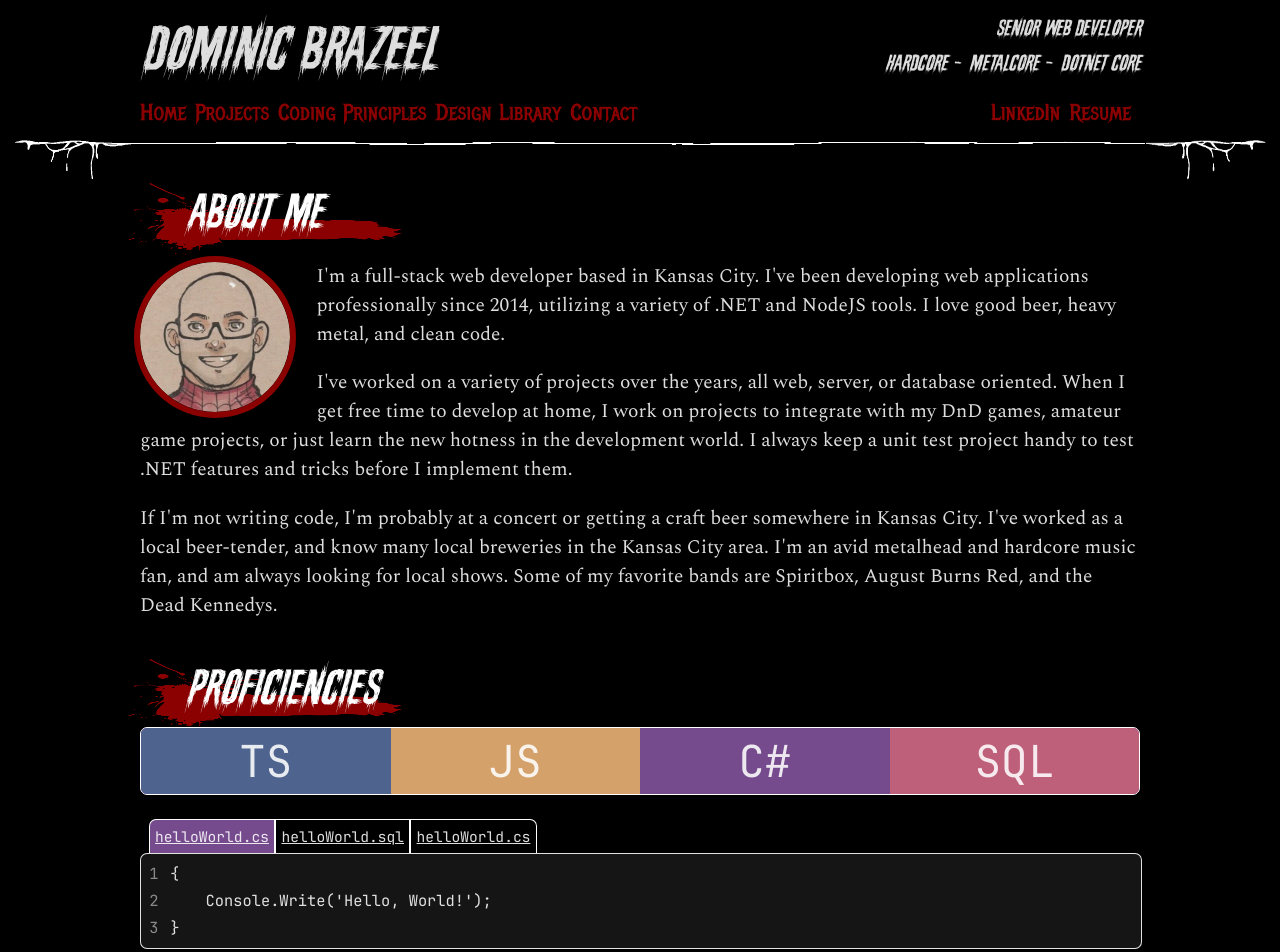
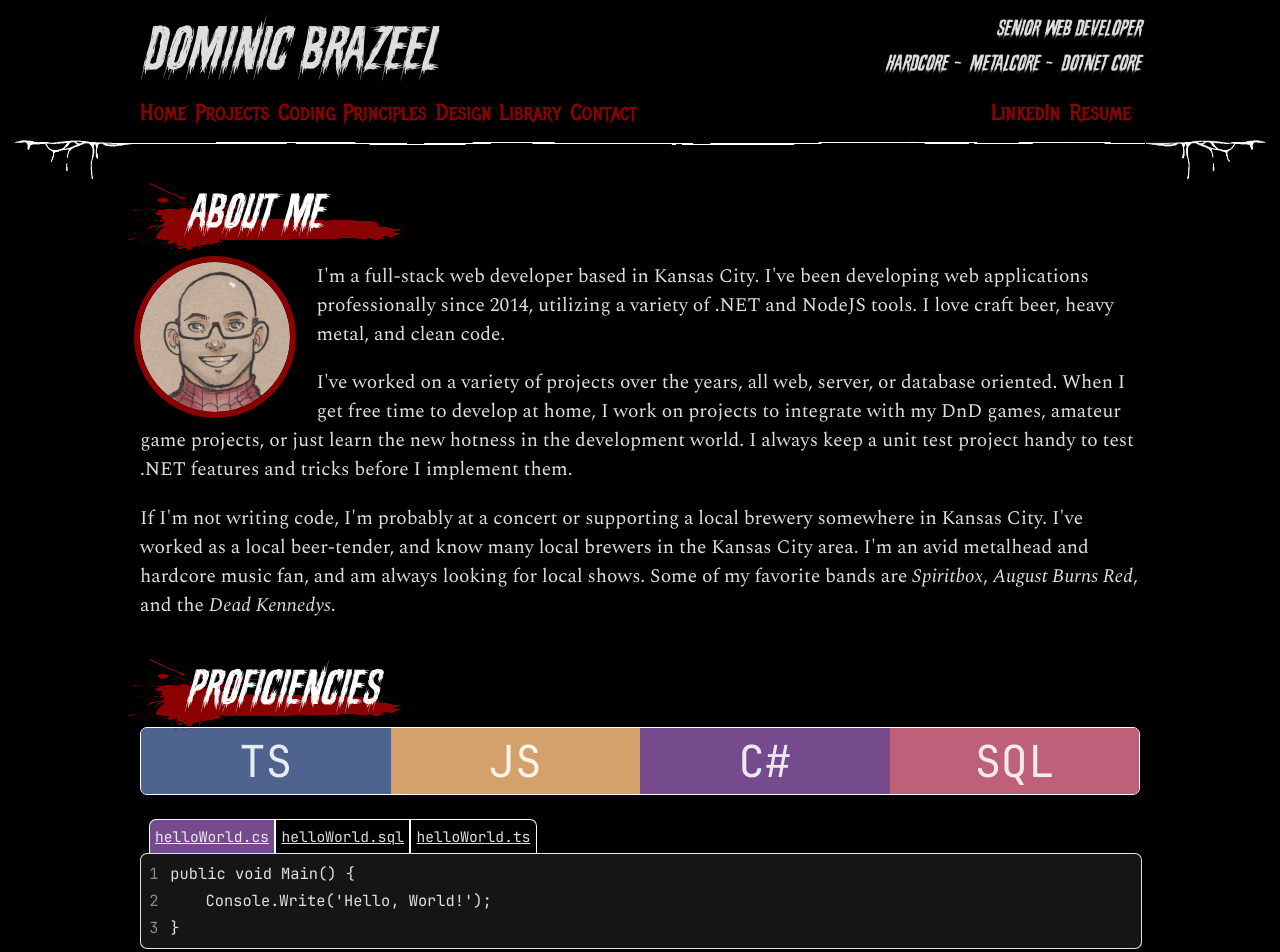
Before and after one commit to Bonk4/dombrazeel, an Angular app: page / in a window 1280 px wide. Shown: the top 952 px of the page. Built offline with nearby package versions, Linux system fonts and the light colour scheme.

Commit message:
fix: italic font, script updates

```diff
--- a/src/app/components/content-header/content-header.ts
+++ b/src/app/components/content-header/content-header.ts
@@ -14,10 +14,10 @@ import { Component } from '@angular/core';
   `,
   styles: `
     h2 {
-      z-index: -1;
+      z-index: 1;
     }
     .brush-stroke-underline::after {
-      z-index: -2;
+      z-index: -1;
       content: '';
       position: absolute;
 
--- a/src/app/home/about-me/about-me.ts
+++ b/src/app/home/about-me/about-me.ts
@@ -16,7 +16,7 @@ import { Avatar } from '../../components/avatar/avatar';
       />
       <p>
         I'm a full-stack web developer based in Kansas City. I've been developing web applications
-        professionally since 2014, utilizing a variety of .NET and NodeJS tools. I love good beer,
+        professionally since 2014, utilizing a variety of .NET and NodeJS tools. I love craft beer,
         heavy metal, and clean code.
       </p>
       <p>
@@ -26,10 +26,12 @@ import { Avatar } from '../../components/avatar/avatar';
         a unit test project handy to test .NET features and tricks before I implement them.
       </p>
       <p>
-        If I'm not writing code, I'm probably at a concert or getting a craft beer somewhere in
-        Kansas City. I've worked as a local beer-tender, and know many local breweries in the Kansas
-        City area. I'm an avid metalhead and hardcore music fan, and am always looking for local
-        shows. Some of my favorite bands are Spiritbox, August Burns Red, and the Dead Kennedys.
+        If I'm not writing code, I'm probably at a concert or supporting a local brewery somewhere
+        in Kansas City. I've worked as a local beer-tender, and know many local brewers in the
+        Kansas City area. I'm an avid metalhead and hardcore music fan, and am always looking for
+        local shows. Some of my favorite bands are <span class="italic">Spiritbox</span>,
+        <span class="italic">August Burns Red</span>, and the
+        <span class="italic">Dead Kennedys</span>.
       </p>
     </div>
   `,
--- a/src/app/scripts/scripts.ts
+++ b/src/app/scripts/scripts.ts
@@ -13,17 +13,18 @@ export const csharpBetterIfCheck = `var attributeToCheck = object?.Property?.Sub
 
 export const sqlHelloWorld: Script = {
   name: 'helloWorld.sql',
-  code: `select 'Hello, World!' from main;`,
+  code: `declare @message varchar = 'Hello, World!';
+select 'Hello, World!' from main;`,
 };
 
 export const csharpHelloWorld: Script = {
   name: 'helloWorld.cs',
-  code: `{
+  code: `public void Main() {
   \tConsole.Write('Hello, World!');
   }`,
 };
 
 export const typescriptHelloWorld: Script = {
-  name: 'helloWorld.cs',
-  code: `console.log('Hello, World!');`,
+  name: 'helloWorld.ts',
+  code: `const message = 'Hello, World!';\nconsole.log(message);`,
 };
--- a/src/styles/styles.css
+++ b/src/styles/styles.css
@@ -127,7 +127,7 @@ pre {
 }
 
 .italic {
-  font-family: 'EB Garamond Italic', serif !important;
+  font-family: 'Spectral Italic', serif !important;
 }
 
 .metal {
@@ -156,6 +156,7 @@ pre {
 }
 
 .sticky {
+  z-index: 2;
   position: sticky !important;
 }
 
```
